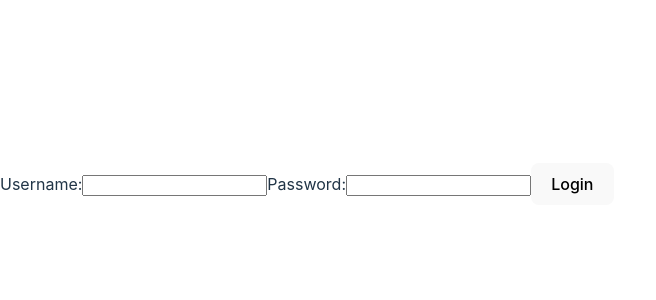
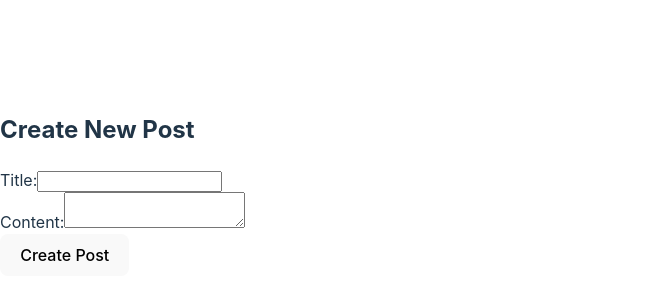
Before and after one commit to DavAnders/odin-blogapi, a React (Vite) app in the folder frontend/: page /create-post in a window 1280 px wide. Before the commit this address led to /login. Shown: the part 216-516 px from the top of the page, without its empty margins (0-656 px from the left). Built offline with nearby package versions, Linux system fonts and the light colour scheme.

Commit message:
Add component for create post

```diff
--- a/frontend/src/App.jsx
+++ b/frontend/src/App.jsx
@@ -10,6 +10,7 @@ import Dashboard from "./dashboard";
 import "./App.css";
 import Posts from "./posts";
 import UserList from "./userList";
+import CreatePost from "./createPost";
 
 function App() {
   // Simple function to check if user is authenticated
@@ -30,6 +31,7 @@ function App() {
           <Route path="/users" element={<UserList />} />
           <Route path="/posts" element={<Posts />} />
           <Route path="*" element={<Navigate to="/login" />} />
+          <Route path="/create-post" element={<CreatePost />} />
         </Routes>
       </div>
     </Router>
--- /dev/null
+++ b/frontend/src/createPost.jsx
@@ -0,0 +1,76 @@
+import { useState } from "react";
+import { useNavigate } from "react-router-dom";
+
+function CreatePost() {
+  const [title, setTitle] = useState("");
+  const [content, setContent] = useState("");
+  const [error, setError] = useState("");
+  const navigate = useNavigate();
+
+  const handleSubmit = async (event) => {
+    event.preventDefault();
+    setError("");
+
+    const postData = { title, content };
+
+    try {
+      const response = await fetch(
+        import.meta.env.VITE_API_URL + "/api/posts",
+        {
+          method: "POST",
+          headers: {
+            "Content-Type": "application/json",
+            Authorization: `Bearer ${localStorage.getItem("token")}`,
+          },
+          body: JSON.stringify(postData),
+        }
+      );
+
+      if (!response.ok) {
+        const errorData = await response.json();
+        throw new Error(errorData.message || "Failed to create post");
+      }
+
+      const result = await response.json();
+      console.log("Post created successfully:", result);
+      // Reset form / redirect user
+      setTitle("");
+      setContent("");
+      navigate("/posts");
+    } catch (error) {
+      console.error("Error creating post:", error);
+      setError(error.message);
+    }
+  };
+
+  return (
+    <div>
+      <h2>Create New Post</h2>
+      <form onSubmit={handleSubmit}>
+        <label>
+          Title:
+          <input
+            type="text"
+            value={title}
+            onChange={(e) => setTitle(e.target.value)}
+            required
+          />
+        </label>
+        <br />
+        <label>
+          Content:
+          <textarea
+            value={content}
+            onChange={(e) => setContent(e.target.value)}
+            required
+          />
+        </label>
+        <br />
+        <button type="submit">Create Post</button>
+        {error && <p style={{ color: "red" }}>{error}</p>}
+      </form>
+    </div>
+  );
+}
+
+export default CreatePost;
--- a/frontend/src/posts.jsx
+++ b/frontend/src/posts.jsx
@@ -4,11 +4,28 @@ function Posts() {
   const [posts, setPosts] = useState([]);
   const [error, setError] = useState("");
 
+  const formatDate = (dateString) => {
+    const options = {
+      year: "numeric",
+      month: "long",
+      day: "numeric",
+      hour: "2-digit",
+      minute: "2-digit",
+    };
+    return new Date(dateString).toLocaleDateString(undefined, options);
+  };
+
   useEffect(() => {
     const fetchPosts = async () => {
       try {
+        const token = localStorage.getItem("token");
         const response = await fetch(
-          import.meta.env.VITE_API_URL + "/api/posts"
+          import.meta.env.VITE_API_URL + "/api/posts",
+          {
+            headers: {
+              Authorization: `Bearer ${token}`,
+            },
+          }
         );
         if (!response.ok) throw new Error("Failed to fetch posts");
         const data = await response.json();
@@ -26,9 +43,29 @@ function Posts() {
     <div>
       <h2>Posts</h2>
       {error && <p style={{ color: "red" }}>{error}</p>}
-      <ul>
+      <ul style={{ listStyle: "none", padding: 0 }}>
         {posts.map((post) => (
-          <li key={post._id}>{post.title}</li>
+          <li
+            key={post.id}
+            style={{
+              margin: "20px 0",
+              padding: "10px",
+              border: "1px solid #ccc",
+              borderRadius: "8px",
+            }}
+            /* Inline for now */
+          >
+            <h3>{post.title}</h3>
+            <p>
+              {post.content.substring(0, 200)}
+              {post.content.length > 200 ? "..." : ""}
+            </p>{" "}
+            {/* Display only the first 200 characters */}
+            <small>
+              Published by {post.authorUsername} on{" "}
+              {formatDate(post.publishedAt)}
+            </small>
+          </li>
         ))}
       </ul>
     </div>
```
